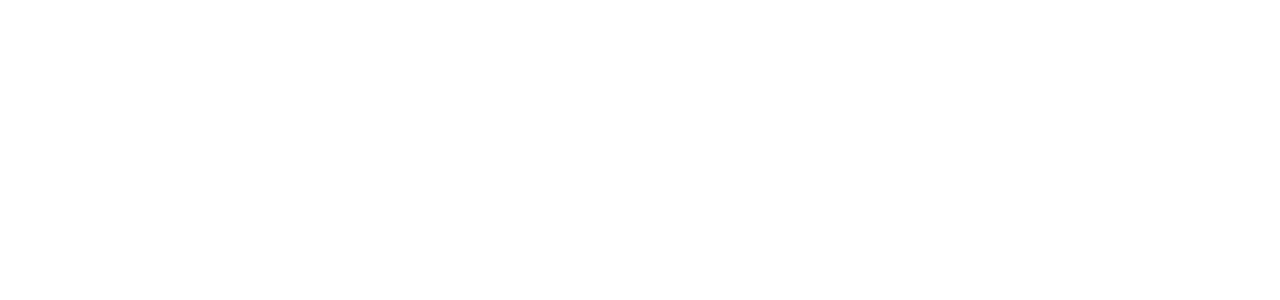
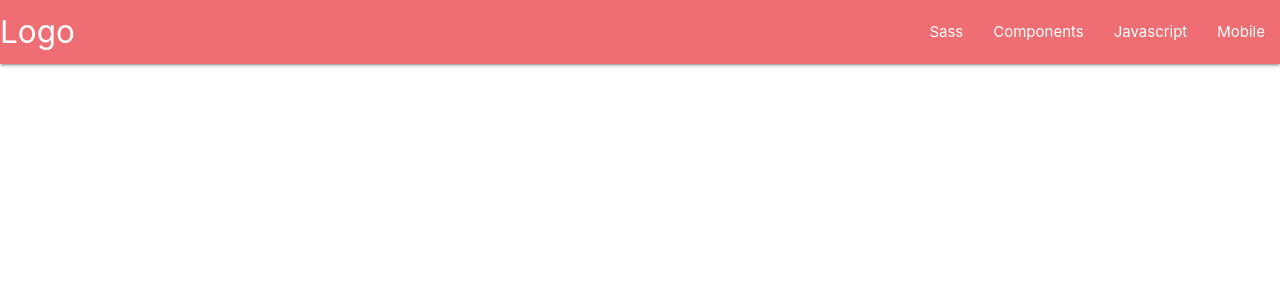
Before and after one commit to rodrigodadam/task-manager, a Flask app: page / in a window 1280 px wide. Before the commit the part shown is empty. Shown: the top 300 px of the page. Run offline with Flask 2, Linux system fonts and the light colour scheme.

Commit message:
Add navbar

```diff
--- a/taskmanager/templates/base.html
+++ b/taskmanager/templates/base.html
@@ -15,6 +15,25 @@
 </head>
 <body>
    <header>
+    <nav>
+        <div class="nav-wrapper">
+          <a href="#!" class="brand-logo">Logo</a>
+          <a href="#" data-target="mobile-demo" class="sidenav-trigger"><i class="material-icons">menu</i></a>
+          <ul class="right hide-on-med-and-down">
+            <li><a href="sass.html">Sass</a></li>
+            <li><a href="badges.html">Components</a></li>
+            <li><a href="collapsible.html">Javascript</a></li>
+            <li><a href="mobile.html">Mobile</a></li>
+          </ul>
+        </div>
+      </nav>
+
+      <ul class="sidenav" id="mobile-demo">
+        <li><a href="sass.html">Sass</a></li>
+        <li><a href="badges.html">Components</a></li>
+        <li><a href="collapsible.html">Javascript</a></li>
+        <li><a href="mobile.html">Mobile</a></li>
+      </ul>
 
    </header>
 
```
